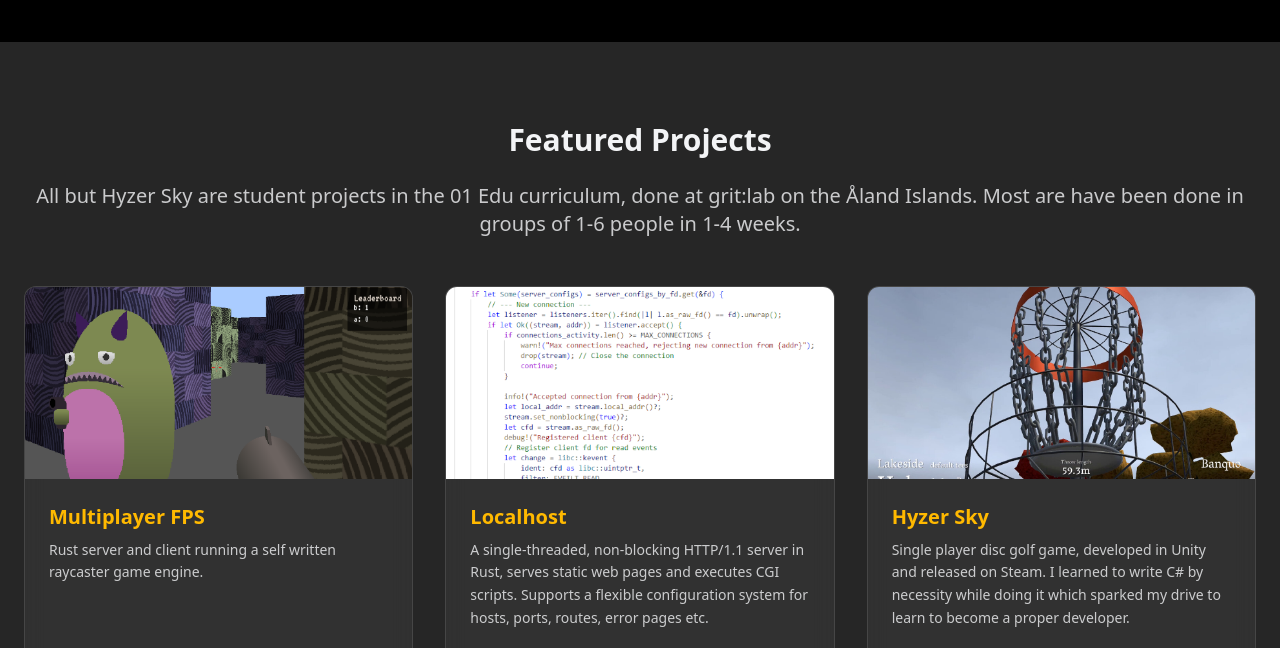
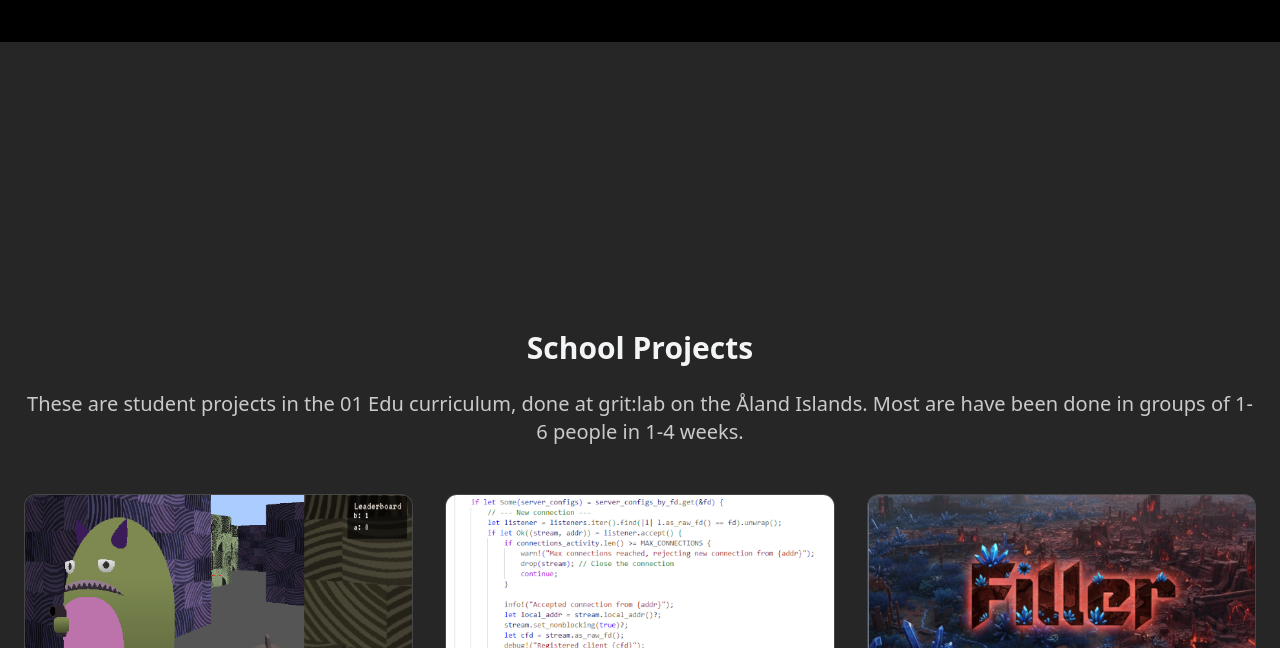
Before and after one commit to MarkusYPA/portfolio, a website: page index.html in a window 1280 px wide. Shown: the part 810-1458 px from the top of the page. Drawn offline with Linux system fonts and the light colour scheme.

Commit message:
starting point for two more project sections

```diff
--- a/config.js
+++ b/config.js
@@ -14,11 +14,42 @@ window.portfolioConfig = {
     "Go", "JavaScript", "Rust", "CSS", "HTML5", "Websockets",
     "Vue", "SQL", "GraphQL", "Postman", "Docker", "Unity", "C#", "Django",
   ],
-  projects_title: {
-    title: "Featured Projects",
-    description: "All but Hyzer Sky are student projects in the 01 Edu curriculum, done at grit:lab on the Åland Islands. Most are have been done in groups of 1-6 people in 1-4 weeks.",
+  side_projects_title: {
+    title: "Side Projects",
+    description: "Stuff that I've been up to on the side",
   },
-  projects: [
+  commercial_projects_title: {
+    title: "Commercial Projects",
+    description: "Projects with a commercial dimension",
+  },
+  school_projects_title: {
+    title: "School Projects",
+    description: "These are student projects in the 01 Edu curriculum, done at grit:lab on the Åland Islands. Most are have been done in groups of 1-6 people in 1-4 weeks.",
+  },
+  side_projects: [
+    {
+      title: "Kaleidoscope",
+      description: "Full page kaleidoscope view with adjustments and randomizations.",
+      link: "https://markusypa.github.io/kaleidoscope/",
+      image: "assets/kaleidoscope.png"
+
+    }
+  ],
+  commercial_projects: [
+    {
+      title: "Ålands Idrott Funding Calculator",
+      description: "Automate the calculation of member club's funding based on attendance statistics and membersips from different data source and provide statistics. Started as a hackathon win.",
+      //link: "",
+      image: "assets/alandsidrott.png"
+    },
+    {
+      title: "Hyzer Sky",
+      description: "Single player disc golf game, developed in Unity and released on Steam. I learned to write C# by necessity while doing it which sparked my drive to learn to become a proper developer.",
+      link: "https://store.steampowered.com/app/1293000/Hyzer_Sky/",
+      image: "assets/hyzersky.png"
+    }
+  ],
+  school_projects: [
     {
       title: "Multiplayer FPS",
       description: "Rust server and client running a self written raycaster game engine.",
@@ -30,12 +61,6 @@ window.portfolioConfig = {
       description: "A single-threaded, non-blocking HTTP/1.1 server in Rust, serves static web pages and executes CGI scripts. Supports a flexible configuration system for hosts, ports, routes, error pages etc.",
       link: "https://github.com/MarkusYPA/localhost",
       image: "assets/localhost.png"
-    },
-    {
-      title: "Hyzer Sky",
-      description: "Single player disc golf game, developed in Unity and released on Steam. I learned to write C# by necessity while doing it which sparked my drive to learn to become a proper developer.",
-      link: "https://store.steampowered.com/app/1293000/Hyzer_Sky/",
-      image: "assets/hyzersky.png"
     },
     {
       title: "Filler",
--- a/index.html
+++ b/index.html
@@ -71,14 +71,48 @@
             </div>
         </section>
 
-        <!-- Projects Section -->
+        <!-- Projects -->
+
+        <!-- Commercial Projects Section -->
         <section class="py-20">
             <div class="container mx-auto px-6">
-                <h2 id="projects-title" class="text-3xl font-bold mb-6 text-center">
-                    <!-- Projects title injected here --></h2>
-                <h3 id="projects-description" class="text-xl mb-12 opacity-80 text-center">
-                    <!-- Projects description injected here --></h3>
-                <div id="projects-grid" class="grid grid-cols-1 md:grid-cols-2 lg:grid-cols-3 gap-8">
+                <h2 id="commercial-projects-title" class="text-3xl font-bold mb-6 text-center">
+                    <!-- Projects title injected here -->
+                </h2>
+                <h3 id="commercial-projects-description" class="text-xl mb-12 opacity-80 text-center">
+                    <!-- Projects description injected here -->
+                </h3>
+                <div id="commercial-projects-grid" class="grid grid-cols-1 md:grid-cols-2 lg:grid-cols-3 gap-8">
+                    <!-- Projects injected here -->
+                </div>
+            </div>
+        </section>
+
+        <!-- Scool Projects Section -->
+        <section class="py-20">
+            <div class="container mx-auto px-6">
+                <h2 id="school-projects-title" class="text-3xl font-bold mb-6 text-center">
+                    <!-- Projects title injected here -->
+                </h2>
+                <h3 id="school-projects-description" class="text-xl mb-12 opacity-80 text-center">
+                    <!-- Projects description injected here -->
+                </h3>
+                <div id="school-projects-grid" class="grid grid-cols-1 md:grid-cols-2 lg:grid-cols-3 gap-8">
+                    <!-- Projects injected here -->
+                </div>
+            </div>
+        </section>
+
+        <!-- Side Projects Section -->
+        <section class="py-20">
+            <div class="container mx-auto px-6">
+                <h2 id="side-projects-title" class="text-3xl font-bold mb-6 text-center">
+                    <!-- Projects title injected here -->
+                </h2>
+                <h3 id="side-projects-description" class="text-xl mb-12 opacity-80 text-center">
+                    <!-- Projects description injected here -->
+                </h3>
+                <div id="side-projects-grid" class="grid grid-cols-1 md:grid-cols-2 lg:grid-cols-3 gap-8">
                     <!-- Projects injected here -->
                 </div>
             </div>
--- a/script.js
+++ b/script.js
@@ -63,18 +63,18 @@ document.addEventListener('DOMContentLoaded', () => {
     });
 
     // --- Projects Description ---
-    const projectsTitle = document.getElementById('projects-title');
-    if (config.projects_title.title && projectsTitle) {
-        projectsTitle.textContent = config.projects_title.title;
+    const projectsTitle = document.getElementById('school-projects-title');
+    if (config.school_projects_title.title && projectsTitle) {
+        projectsTitle.textContent = config.school_projects_title.title;
     }
-    const projectsDescription = document.getElementById('projects-description');
-    if (config.projects_title.description && projectsDescription) {
-        projectsDescription.textContent = config.projects_title.description;
+    const projectsDescription = document.getElementById('school-projects-description');
+    if (config.school_projects_title.description && projectsDescription) {
+        projectsDescription.textContent = config.school_projects_title.description;
     }
 
     // --- Projects Section ---
-    const projectsContainer = document.getElementById('projects-grid');
-    (config.projects || []).forEach(project => {
+    const projectsContainer = document.getElementById('school-projects-grid');
+    (config.school_projects || []).forEach(project => {
         const card = document.createElement('div');
         card.className = `glass-card rounded-xl overflow-hidden hover:shadow-2xl transition-all duration-300 transform hover:-translate-y-2 flex flex-col`;
 
```
Also changed, not shown: assets/alandsidrott.png (added), assets/kaleidoscope.png (added).
